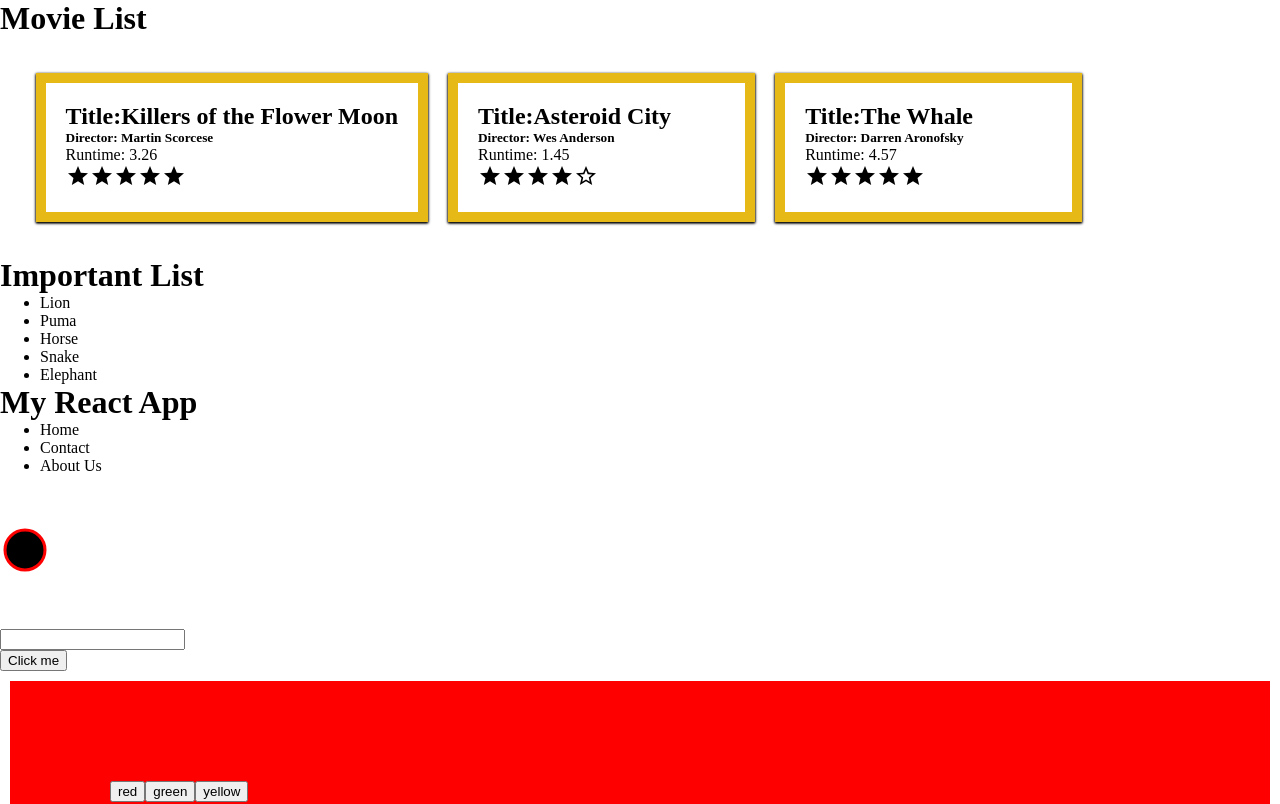
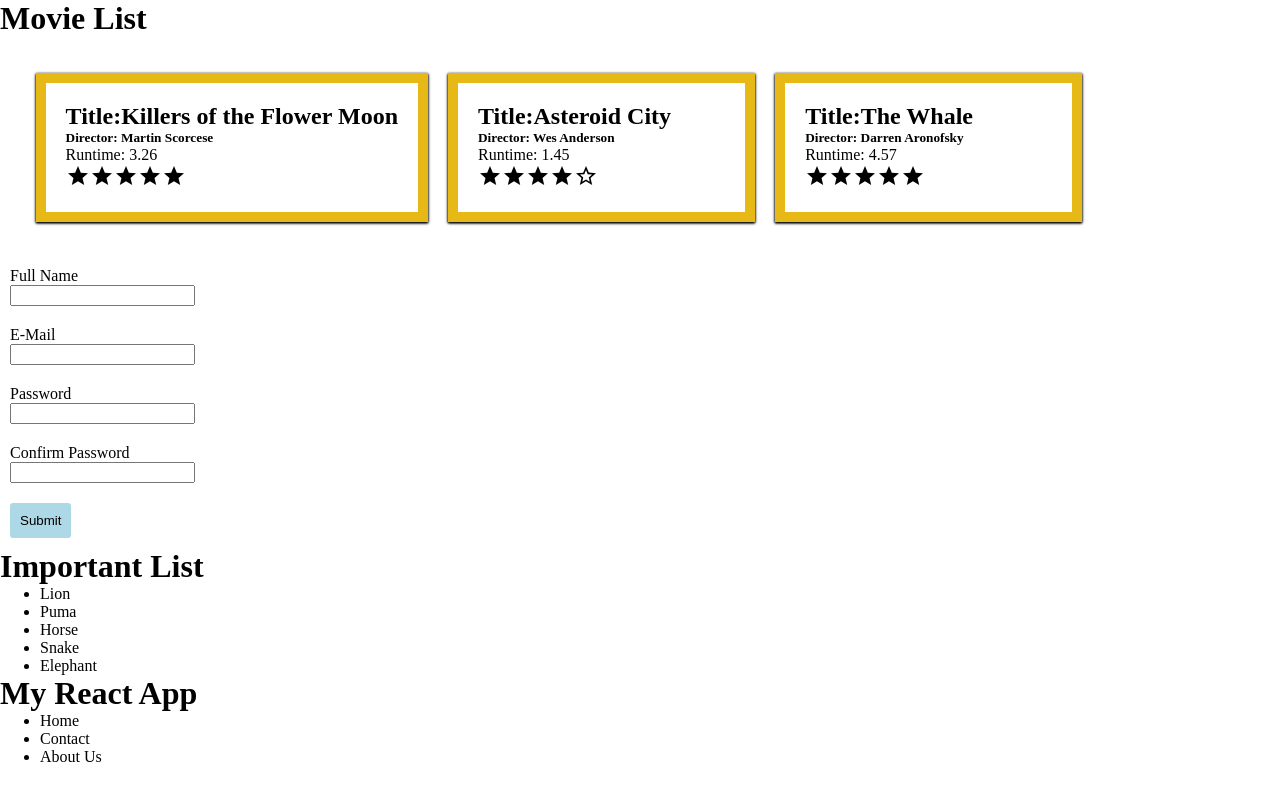
Before and after one commit to Vwalln99/React, a React (Vite) app in the folder vite-project/: page / in a window 1280 px wide. Shown: the top 804 px of the page. Built offline with nearby package versions, Linux system fonts and the light colour scheme.

Commit message:
init commit

```diff
--- a/vite-project/src/App.tsx
+++ b/vite-project/src/App.tsx
@@ -1,6 +1,7 @@
 import MovieList from "./components/MovieList";
 import ImportantList from "./components/ImportantList";
 import Button from "./components/Button";
+import InputForm from "./components/Formular";
 import { useState } from "react";
 
 function App() {
@@ -12,6 +13,7 @@
     <div>
       <h1>Movie List</h1>
       <MovieList/>
+      <InputForm/>
     </div>
     <div>
     <h1>Important List</h1>
--- a/vite-project/src/components/Formular.tsx
+++ b/vite-project/src/components/Formular.tsx
@@ -1,4 +1,4 @@
-import { useState } from "react";
+import { FormEvent, useState } from "react";
 
 export default function InputForm(){
     const initialUserData={
@@ -23,28 +23,44 @@
         border:"none",
         borderRadius:"3px",
     };
+    const handleInputChange=(
+        e: ChangeEvent<HTMLInputElement>,
+            type:string
+        ) => {
+            setUserData({...userData, [type]:e?.target?.value});
+    };
+    const handleSubmit=(e:FormEvent<HTMLFormElement>) => {
+        e.preventDefault();
+        console.log(userData);
+    };
 
     return(
-        <form>
+        <form onSubmit={(e)=>handleSubmit(e)}>
             <div style={paddingStyle}>
                 <label style={blockStyle}>Full Name</label>
-                <input type="text" value={userData.fullname}></input>
+                <input type="text" value={userData.fullname}
+                onChange={(e)=>handleInputChange(e,"fullname")}></input>
             </div>
             <div style={paddingStyle}>
                 <label style={blockStyle}>E-Mail</label>
-                <input type="email" value={userData.email}></input>
+                <input type="email" value={userData.email}
+                onChange={(e)=>handleInputChange(e,"email")}></input>
             </div>
             <div style={paddingStyle}>
                 <label style={blockStyle}>Password</label>
-                <input type="password" value={userData.password}></input>
+                <input type="password" value={userData.password}
+                onChange={(e)=>handleInputChange(e,"password")}></input>
             </div>
             <div style={paddingStyle}>
                 <label style={blockStyle}>Confirm Password</label>
-                <input type="password" value={userData.confirmPassword}></input>
+                <input type="password" value={userData.confirmPassword}
+                onChange={(e)=>handleInputChange(e,"confirmPassword")}></input>
             </div>
             <div style={paddingStyle}>
                 <button type="submit" style={btnStyle}> Submit{" "}</button>
             </div>
+
         </form>
+
     );
 }
```
